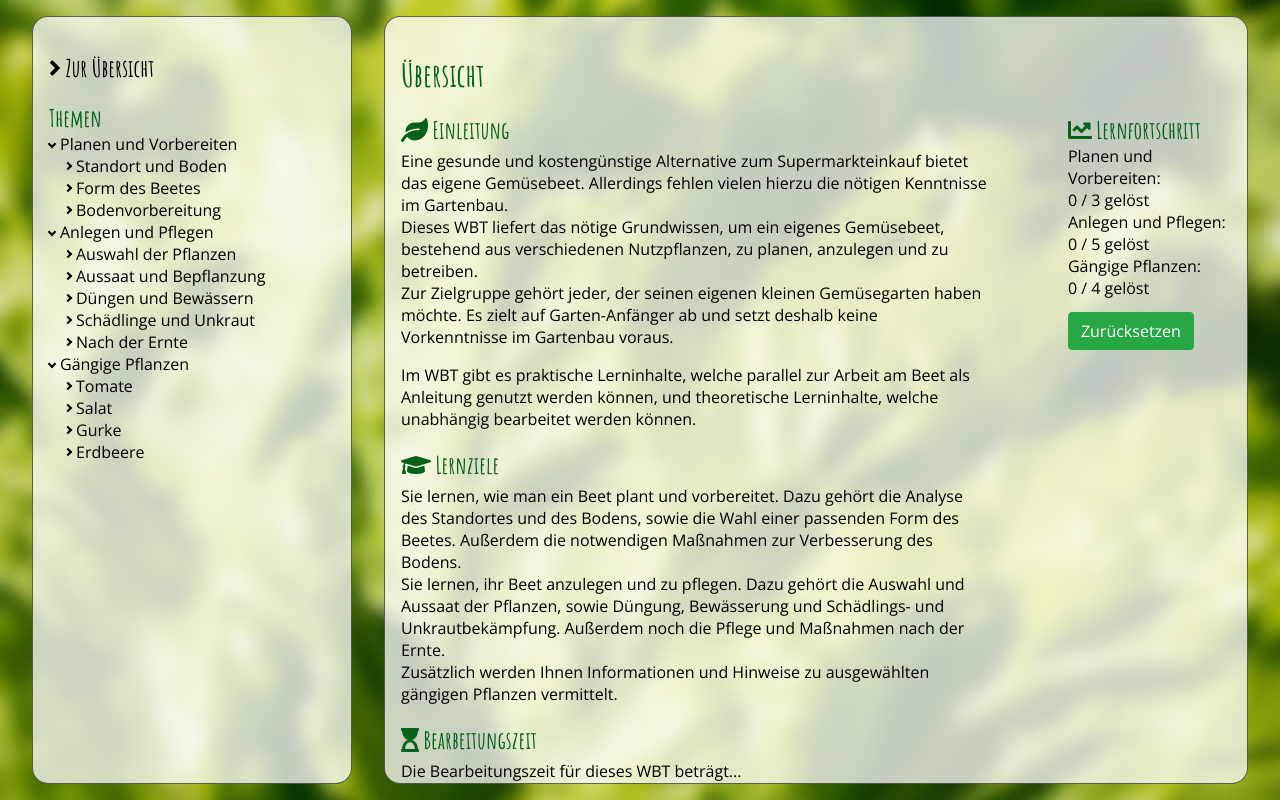
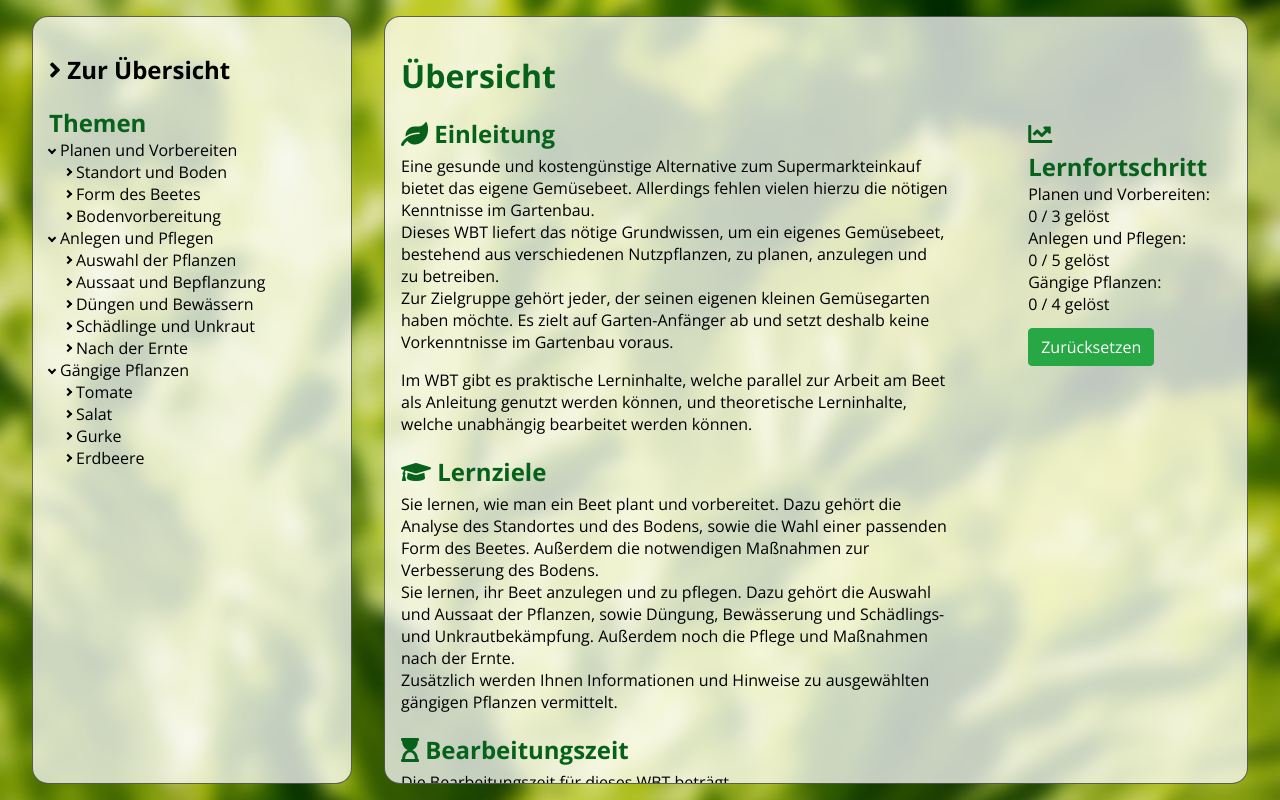
Before and after one commit to mathiasw91/ll-wbt, a React (Create React App) app: page / in a window 1280 px wide. Built offline with nearby package versions, Linux system fonts and the light colour scheme; what flux would draw is missing.

Commit message:
Layoutanpassungen

```diff
--- a/src/index.css
+++ b/src/index.css
@@ -76,8 +76,11 @@ a.sidebar-theme:not(.quiz-complete) .checkmark {
 
 
 h1, h2, h3, h4, h5, h6 {
-  font-family: 'Amatic SC', cursive;
   margin-bottom: 0;
+  color: rgb(6, 97, 27);
+}
+
+b {
   color: rgb(6, 97, 27);
 }
 
@@ -249,7 +252,7 @@ h1, h2, h3, h4, h5, h6 {
 
 #home #home-sidebar {
   flex-grow: 0;
-  flex-basis: 30em;
+  flex-basis: 40em;
 }
 
 #latest-themes {
--- a/src/pages/auswahl-der-pflanzen.js
+++ b/src/pages/auswahl-der-pflanzen.js
@@ -18,7 +18,7 @@ class AuswahlDerPflanzen extends React.Component {
 
         <h1>Auswahl der Pflanzen</h1>
         <h2><i class="fa fa-leaf"></i> Mischkultur</h2>
-        <p>Baut man nur eine Art Pflanze an, wird der Boden einseitig ausgelaugt und Schädlinge und Krankheiten können sich rasant verbeiten. Deshalb ist es zwingend ratsam unterschiedliche Gemüsearten zu kombinieren, so dass diese nebeneinander gedeihen und voneinander profitieren können. Diese harmonische Pflanzengemeinschaft bezeichnet man als Mischkultur.  Sie eignet sich besonders für kleine Gärten, in denen ein richtiger Fruchtwechsel zu aufwändig wäre. Für eine erfolgreiche Mischkultur ist es wichtig die Eigenschaften seiner Pflanzen zu kennen. <br />Als Hilfe dient folgende Tabelle: <span onClick={this.toggleTable.bind(this)} style={{fontWeight: 'bold', color: 'rgb(6, 97, 27)'}}>{this.state.tableVisible? 'ausblenden':'einblenden'}</span></p>
+        <p>Baut man nur eine Art Pflanze an, wird der Boden einseitig ausgelaugt und Schädlinge und Krankheiten können sich rasant verbeiten. Deshalb ist es zwingend ratsam unterschiedliche Gemüsearten zu kombinieren, so dass diese nebeneinander gedeihen und voneinander profitieren können. Diese harmonische Pflanzengemeinschaft bezeichnet man als Mischkultur.  Sie eignet sich besonders für kleine Gärten, in denen ein richtiger Fruchtwechsel zu aufwändig wäre. Für eine erfolgreiche Mischkultur ist es wichtig die Eigenschaften seiner Pflanzen zu kennen. <br />Als Hilfe dient folgende Tabelle: <span onClick={this.toggleTable.bind(this)} style={{fontWeight: 'bold', color: 'rgb(6, 97, 27)', cursor: 'pointer'}}>{this.state.tableVisible? 'ausblenden':'einblenden'}</span></p>
         {this.state.tableVisible === true && (<img src={'assets/Mischkultur-Tabelle.jpg'} />)}
 
         <h2><i class="fa fa-leaf"></i> Fruchtwechsel und Fruchtfolge</h2>
--- a/src/pages/schaedlinge-und-unkraut.js
+++ b/src/pages/schaedlinge-und-unkraut.js
@@ -18,7 +18,7 @@ class SchadelingeUndUnkraut extends React.Component {
 
   render() {
 
-    let spanStyle = {fontWeight: 'bold', display: 'block', marginBottom: '7px'}
+    let spanStyle = {fontWeight: 'bold', display: 'block', marginBottom: '7px', cursor: 'pointer', color: 'rgb(6, 97, 27)'}
     let divStyle = {}
     let imgStyle = {width: '200px', float: 'left', marginRight: '10px'}
     return (
```
